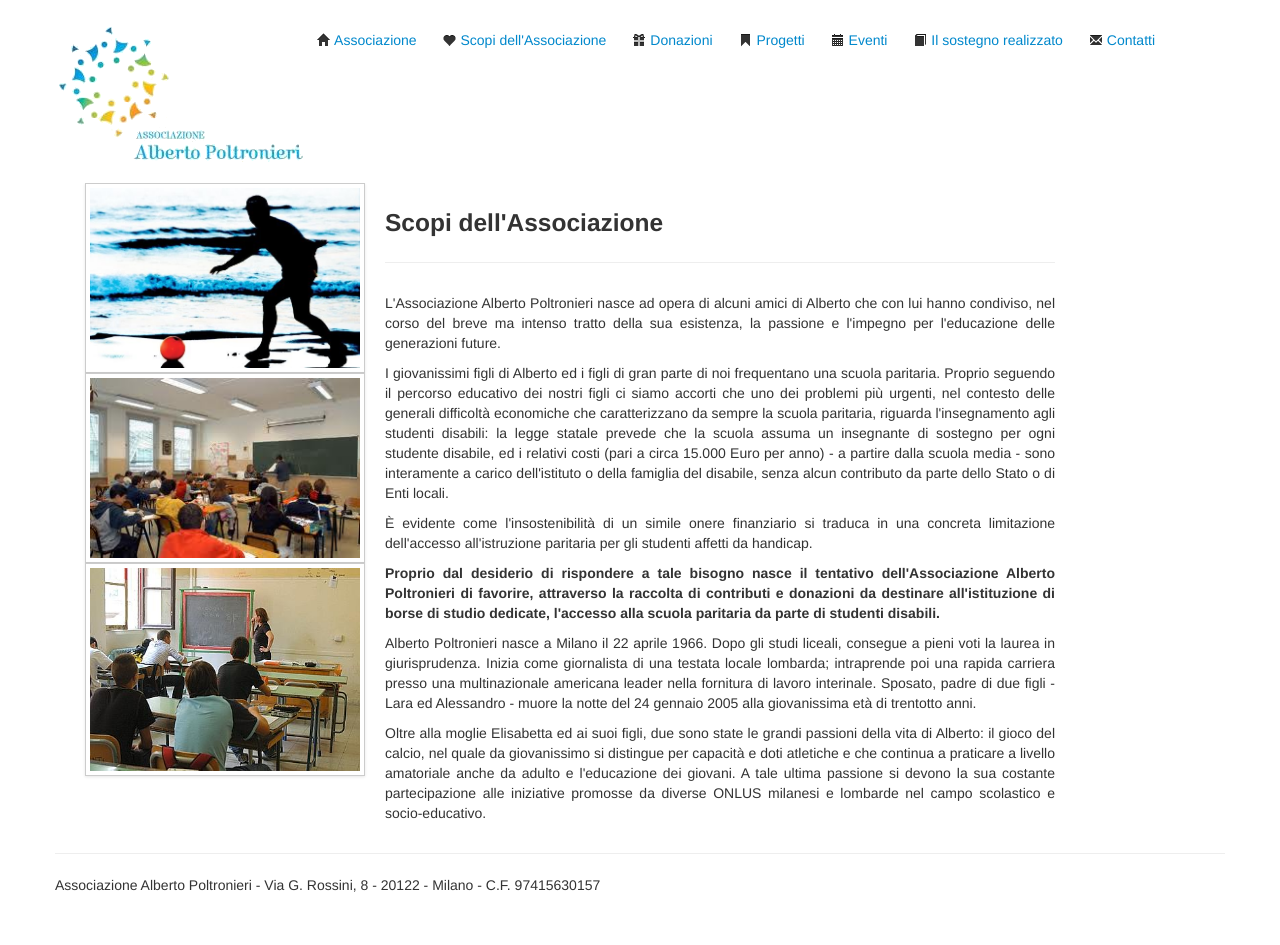
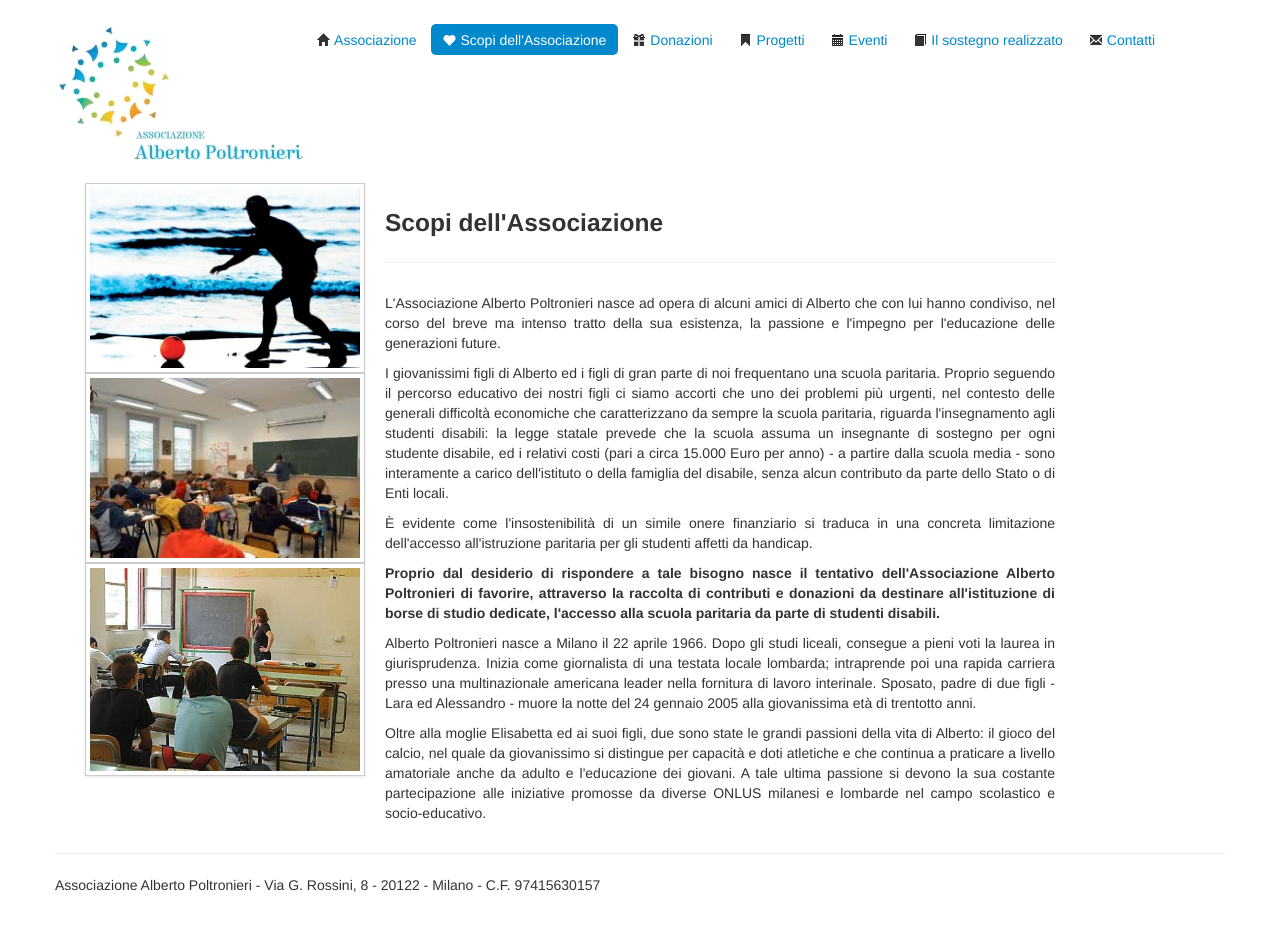
Before and after one commit to associazionepoltronieri/associazionepoltronieri, a Jekyll site: the page built from missione.html, in a window 1280 px wide. Built offline with Jekyll 4.4.1, drawn with Linux system fonts in a browser that asks for light colours.

Commit message:
Reset with no common nav menu.

```diff
--- a/_layouts/default.html
+++ b/_layouts/default.html
@@ -27,16 +27,6 @@
 
 <div class="container">
     <img class="pull-left" src="/img/logo.png" alt="Associazione Alberto Poltronieri" />
-
-    <ul class="nav nav-pills">
-        <li><a href="/"><i class="icon-home"></i> Associazione</a></li>
-        <li><a href="/missione.html"><i class="icon-heart"></i> Scopi dell'Associazione</a></li>
-        <li><a href="/donazioni.html"><i class="icon-gift"></i> Donazioni</a></li>
-        <li><a href="/progetti.html"><i class="icon-bookmark"></i> Progetti</a></li>
-        <li><a href="/eventi.html"><i class="icon-calendar"></i> Eventi</a></li>
-        <li><a href="/sostegno.html"><i class="icon-book"></i> Il sostegno realizzato</a></li>
-        <li><a href="/contatti.html"><i class="icon-envelope"></i> Contatti</a></li>
-    </ul>
 
     {{content}}
 
--- a/missione.html
+++ b/missione.html
@@ -2,6 +2,16 @@
 layout: default
 title: Associazione Alberto Poltronieri
 ---
+
+<ul class="nav nav-pills">
+    <li><a href="/"><i class="icon-home"></i> Associazione</a></li>
+    <li class="active"><a href="/missione.html"><i class="icon-heart"></i> Scopi dell'Associazione</a></li>
+    <li><a href="/donazioni.html"><i class="icon-gift"></i> Donazioni</a></li>
+    <li><a href="/progetti.html"><i class="icon-bookmark"></i> Progetti</a></li>
+    <li><a href="/eventi.html"><i class="icon-calendar"></i> Eventi</a></li>
+    <li><a href="/sostegno.html"><i class="icon-book"></i> Il sostegno realizzato</a></li>
+    <li><a href="/contatti.html"><i class="icon-envelope"></i> Contatti</a></li>
+</ul>
 
 <div class="tab-content">
 
```
Also changed, not shown: other parts of _layouts/default.html (+0 -4 lines), index.html (+10 -0 lines).
